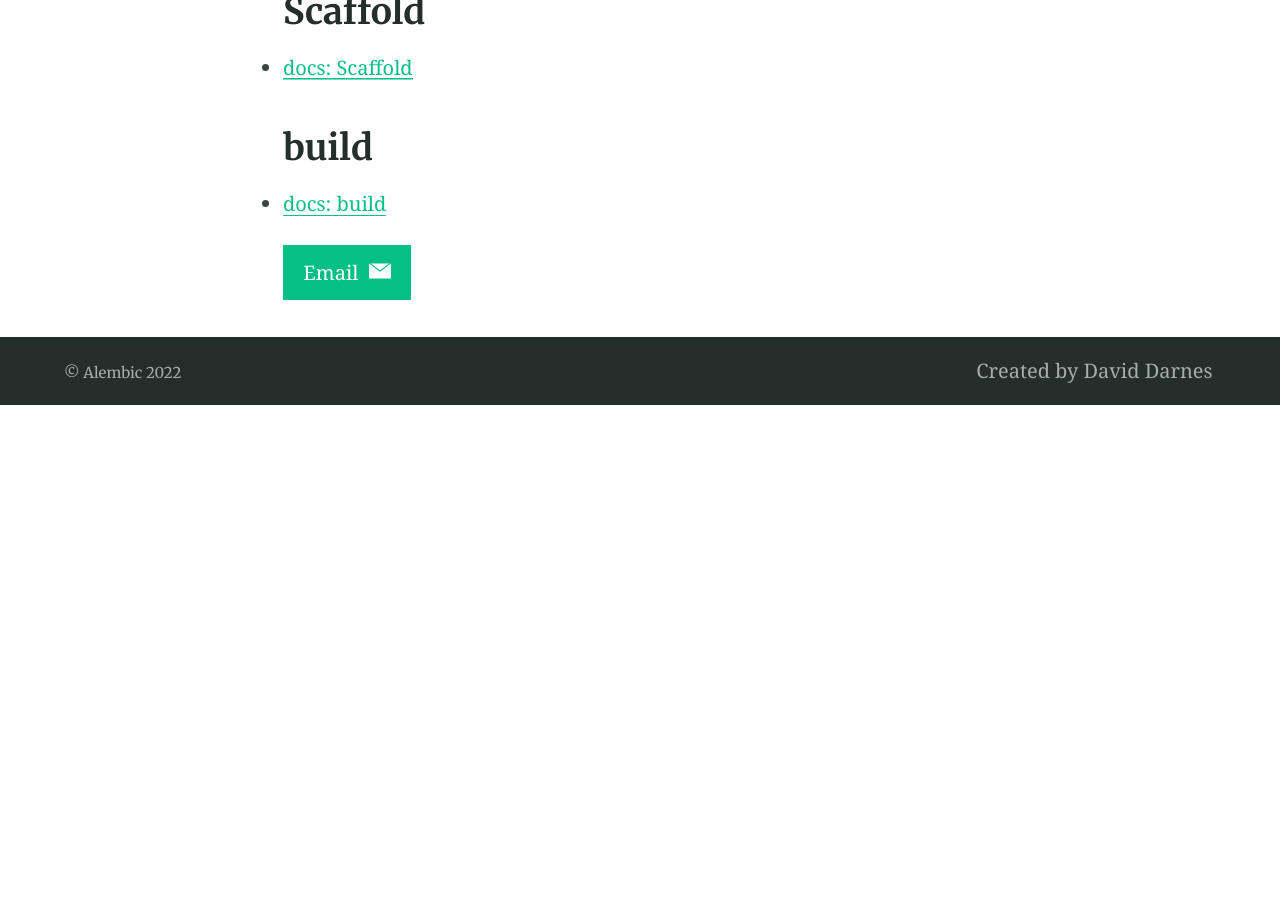
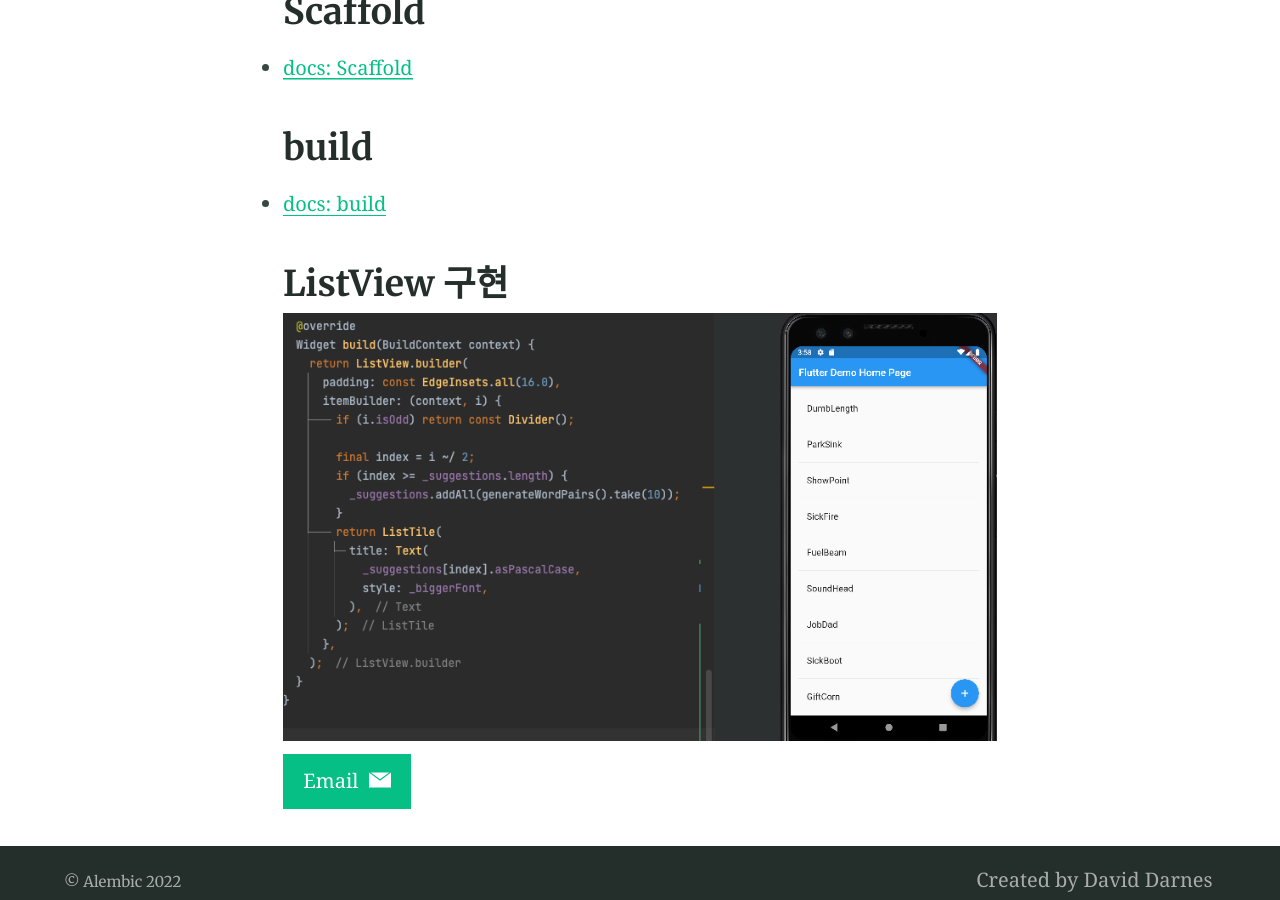
Before and after one commit to modanlab/modanlab.github.io, a Jekyll site: the page built from _posts/2022-10-17-codelabs-write-your-first-flutter-app-part-1.md, in a window 1280 px wide and 900 px high, scrolled down 1493 px. Built offline with Jekyll 4.4.1, drawn with Linux system fonts in a browser that asks for light colours; before the commit the page ends 1898 px from its top, so only the background shows below that.

Commit message:
Update 2022-10-17-codelabs-write-your-first-flutter-app-part-1.md

```diff
--- a/_posts/2022-10-17-codelabs-write-your-first-flutter-app-part-1.md
+++ b/_posts/2022-10-17-codelabs-write-your-first-flutter-app-part-1.md
@@ -50,3 +50,7 @@ class _RandomWordsState extends State<RandomWords> {
 ## build
 
 - [docs: build](https://api.flutter.dev/flutter/widgets/SliverPersistentHeaderDelegate/build.html)
+
+## ListView 구현
+
+{% include figure.html image="https://github.com/modanlab/modanlab.github.io/blob/main/assets/images/%EC%8A%A4%ED%81%AC%EB%A6%B0%EC%83%B7%202022-10-19%20%EC%98%A4%EC%A0%84%203.58.31.png?raw=true" alt="Flutter ListView" %}
```
